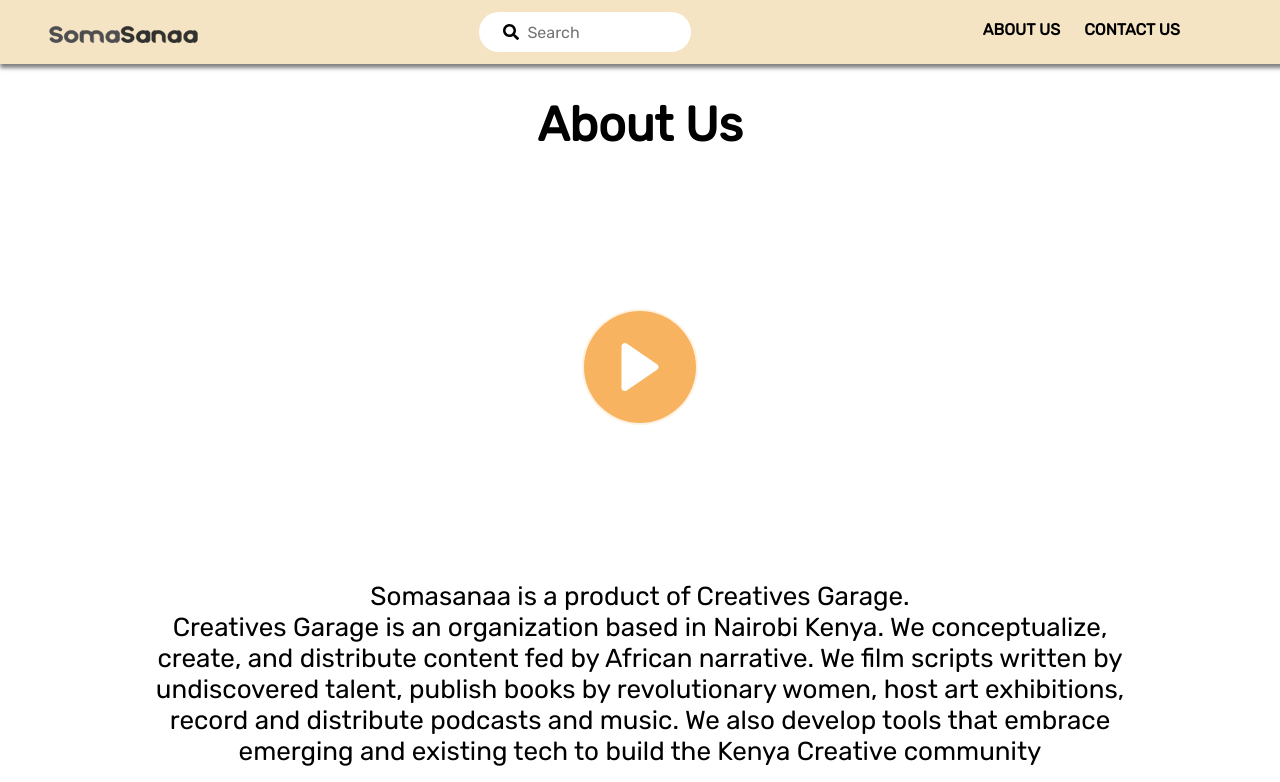
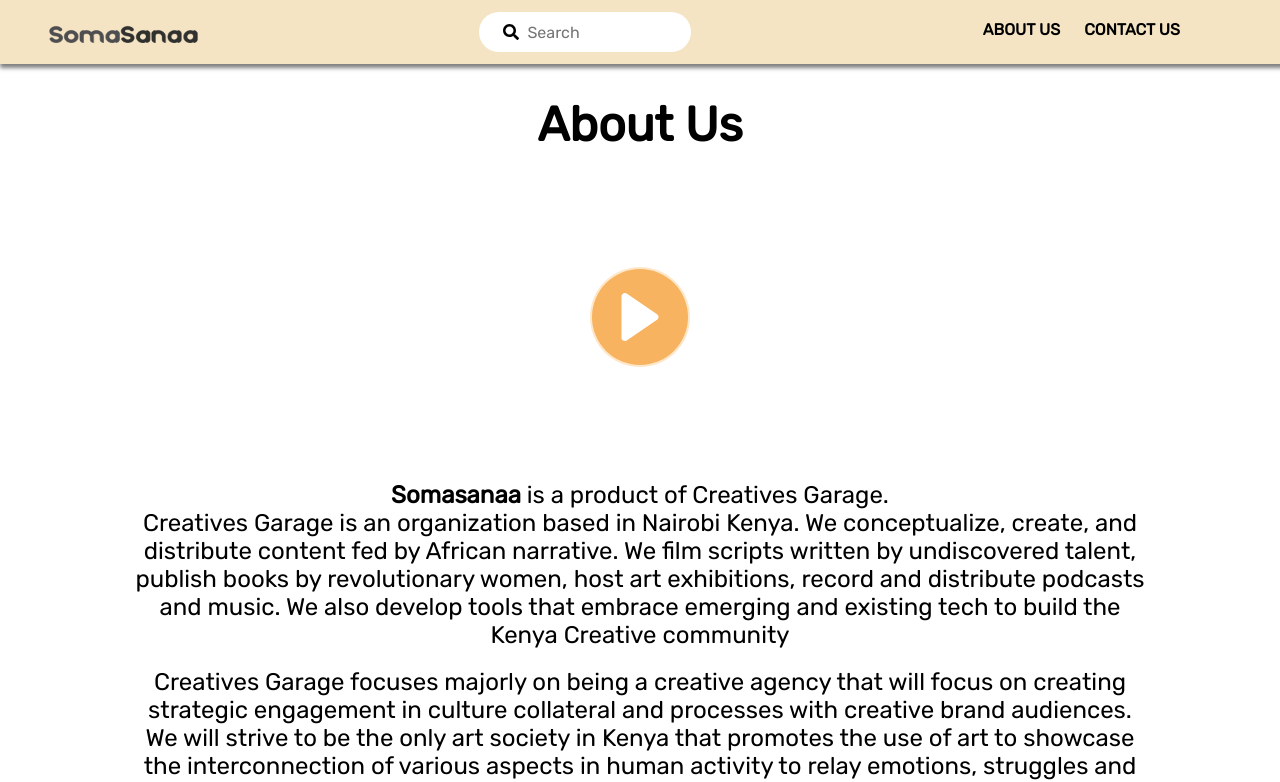
Before and after one commit to zidanegimiga/SomaSanaa, a Next.js app: page /about in a window 1280 px wide. Shown: the top 782 px of the page. Built offline with nearby package versions, Linux system fonts and the light colour scheme.

Commit message:
style: adjust button animation height and color

```diff
--- a/src/styles/about.module.scss
+++ b/src/styles/about.module.scss
@@ -16,35 +16,35 @@
     justify-content: center;
     align-items: center;
     margin: 64px;
-    min-height: 300px;
-    min-width: 300px
+    min-height: 200px;
+    min-width: 200px
 }
 
 @keyframes playButton {
     0%{
-        background-color: #faca90fc;
+        background-color: #fac585fc;
         width: 0px;
         height: 0px;
     }
     25%{
-        background-color: #fac380c7;
-        width: 50px;
-        height: 50px;
+        background-color: #fac380f0;
+        width: 75px;
+        height: 75px;
     }
     50%{
-        background-color: #ffe4c48f;
+        background-color: #ffe4c4e2;
         width: 100px;
         height: 100px;
     }
     75%{
-        background-color: #ffe4c452;
+        background-color: #ffe4c4bd;
+        width: 125px;
+        height: 125px;
+    }
+    100%{
+        background-color: #ffe4c428;
         width: 150px;
         height: 150px;
-    }
-    100%{
-        background-color: #ffe4c414;
-        width: 300px;
-        height: 300px;
     }
 }
 
@@ -67,10 +67,10 @@
     background-image: url("/play-button.svg");
     background-repeat: no-repeat;
     background-position: center;
-    width: 64px;
-    height: 64px;
+    width: 40px;
+    height: 40px;
     border-radius: 50%;
-    padding: 56px;
+    padding: 48px;
     background-color: #f7b360;
     border: none;
 }
@@ -82,6 +82,11 @@
     font-family: Rubik;
 
     p {
-        font-size: 26px;
+        font-size: 24px;
+        font-weight: 200;
+    }
+
+    span{
+        font-weight: bold;
     }
 }
```
